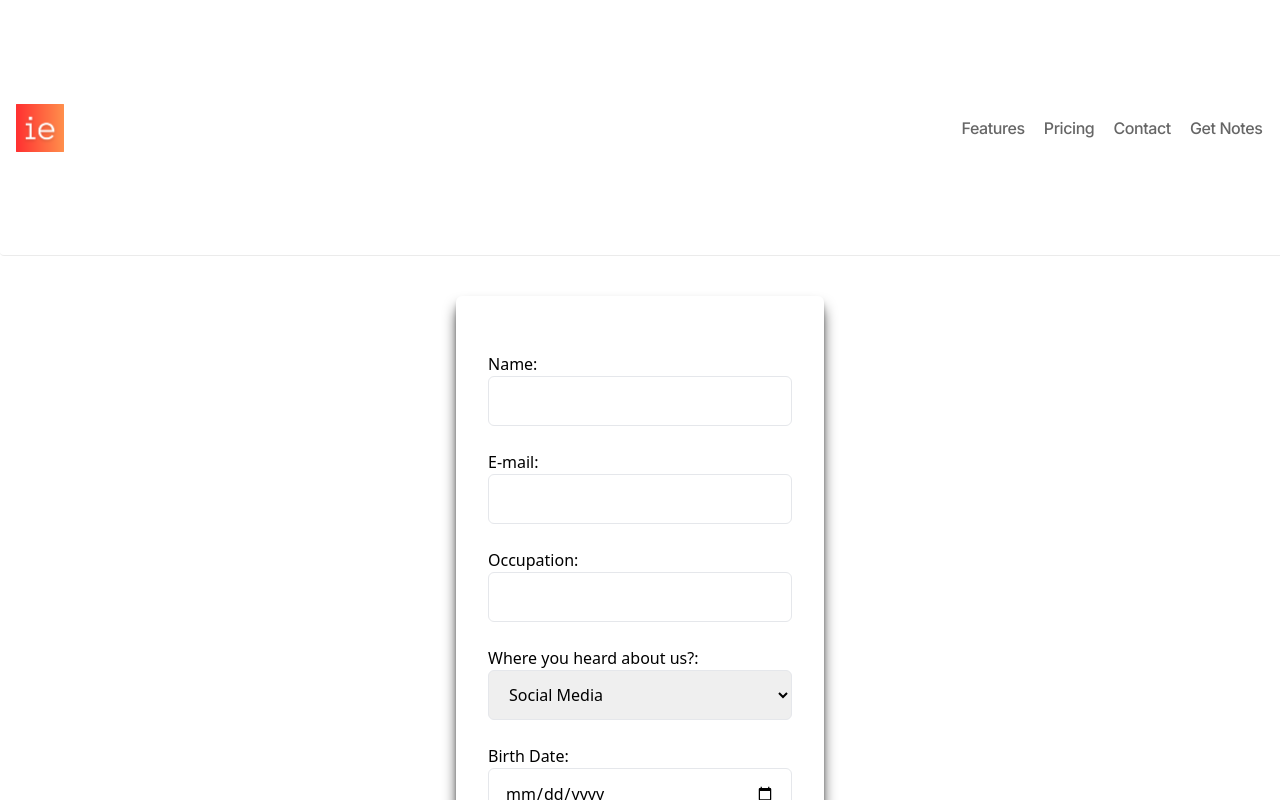
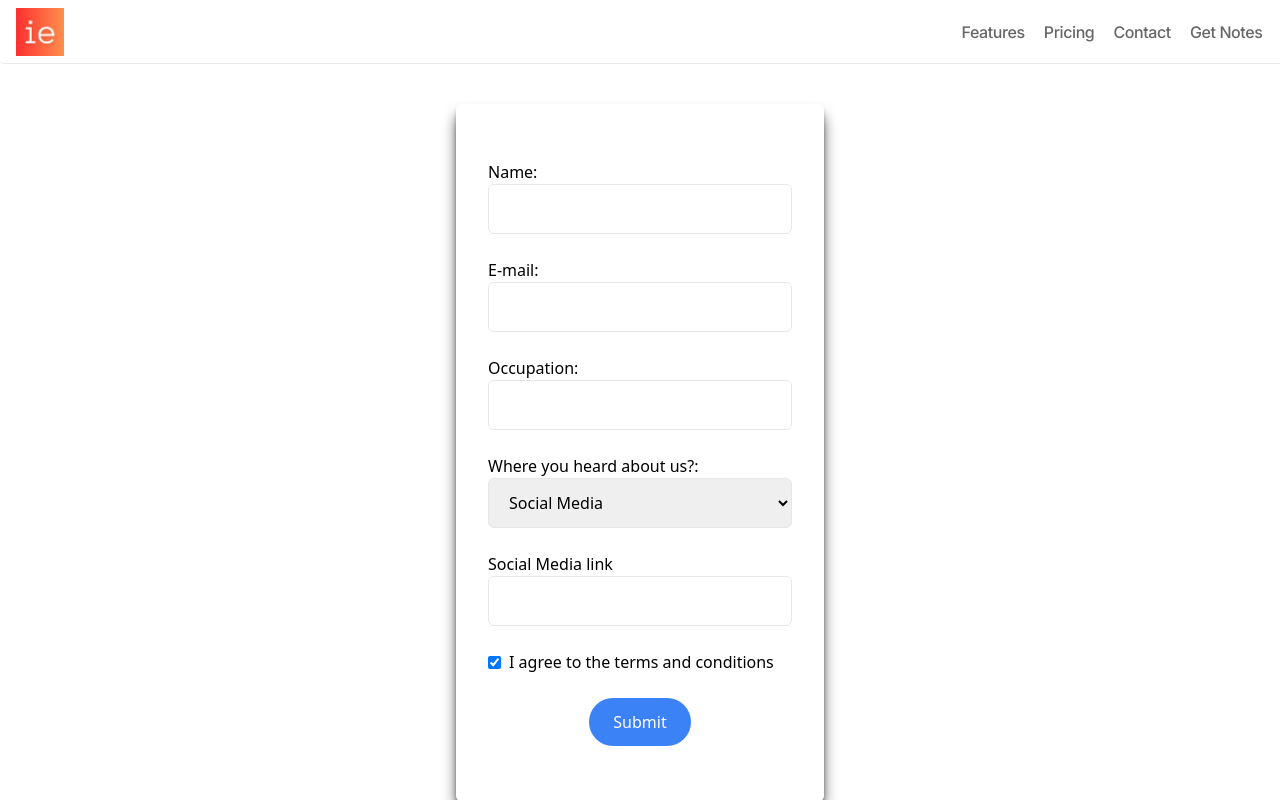
Before and after one commit to MayankGupta2023/ie-pwm, a Next.js app: page /signup in a window 1280 px wide. Shown: the top 800 px of the page. Built offline with nearby package versions, Linux system fonts and the light colour scheme; no server answers.

Commit message:
Update input placeholders and variable names

```diff
--- a/src/pages/Working.js
+++ b/src/pages/Working.js
@@ -499,11 +499,11 @@ const Working = () => {
                         </div>
                         <div className={`mt-16   flex gap-4 items-center ${styles.topic}`}>
                             <button style={{ background: "#fe7544" }} className='p-2 px-1 text-center text-white w-56 rounded-lg shadow-xl bg-white'>Get Topic-wise Notes</button>
-                            <input className=' px-2 py-1 border-b-4 h-10 border-black  ' type="text" id="enterTopic" name="enterTopic" value='Enter topic or Notes'></input>
+                            <input className=' px-2 py-1 border-b-4 h-10 border-black  ' type="text" id="enterTopic" name="enterTopic" placeholder="Enter your topic here"  ></input>
                         </div>
                         <div className={`mt-16   flex gap-4 items-center ${styles.topic}`}>
                             <button style={{ background: "#fe7544" }} className='p-2 px-1 text-center text-white w-56  rounded-lg shadow-xl bg-white '>Ask any Question</button>
-                            <input className=' px-2 py-1 border-b-4 h-10 border-black  ' type="text" id="enterTopic" name="enterTopic" value='Enter topic or Notes'></input>
+                            <input className=' px-2 py-1 border-b-4 h-10 border-black  ' type="text" id="enterTopic" name="enterTopic" placeholder="Enter your topic here" ></input>
                         </div>
                         <button style={{ background: "#fe7544" }} className='font-inter font-semibold text-white py-2 w-full text-center mt-16 rounded-lg shadow-xl bg-white'>Get Chapter-Wise Notes</button>
                         <button style={{ background: "#fe7544" }} onClick={handleFAQSClick} className='font-inter font-semibold text-white py-2 w-full text-center mt-16 rounded-lg shadow-xl bg-white'>Get FAQs</button>
--- a/src/pages/signup.js
+++ b/src/pages/signup.js
@@ -33,7 +33,7 @@ const Signup = ({ phoneNumber }) => {
     email: '',
     occupation: '',
     whereyouheardaboutus: 'social',
-    bday: '',
+    social: '',
     agreeTerms: true,
 
   });
@@ -91,7 +91,7 @@ const Signup = ({ phoneNumber }) => {
 
   return (
     <div >
-      <div className={`h-64 ${styles.navbar}`}>
+      <div className={`h-16 fixed top-0 left-0 z-50 bg-white w-full `}>
         <Navbar />
       </div>
       <motion.div
@@ -99,7 +99,7 @@ const Signup = ({ phoneNumber }) => {
         animate={{ opacity: 1, y: 0 }}
         exit={{ opacity: 0, y: -20 }}
         transition={{ duration: 0.5 }}
-        className="m-auto p-10 rounded-md  max-w-md w-full items-center"
+        className="m-auto mt-16 p-10 rounded-md  max-w-md w-full items-center"
       >
         <form
           onSubmit={handleSubmit}
@@ -162,12 +162,12 @@ const Signup = ({ phoneNumber }) => {
           </div>
 
           <div className="my-6">
-            <label className="block flex flex-col">
-              Birth Date:
+          <label className="block flex flex-col">
+              Social Media link
               <input
-                type="date"
-                name="bday"
-                value={formData.bday}
+                type="text"
+                name="social"
+                value={formData.social}
                 onChange={handleChange}
                 className="w-full px-4 py-3 border rounded-md focus:outline-none focus:ring focus:border-blue-300"
               />
```
